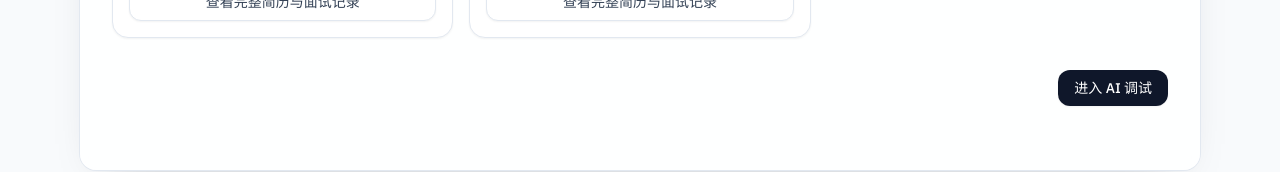
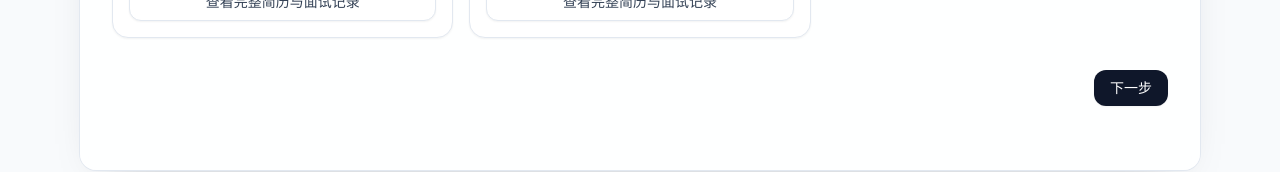
Before and after one commit to RucWenQ/recruitment, a React (Vite) app: page /page2 in a window 1280 px wide. Shown: the part 598-770 px from the top of the page. Built offline with nearby package versions, Linux system fonts and the light colour scheme.

Commit message:
update apikey

```diff
--- a/src/pages/Page2.jsx
+++ b/src/pages/Page2.jsx
@@ -41,7 +41,7 @@ function Page2() {
           className="btn-primary"
           onClick={() => navigate(group === "control" ? "/page6" : "/page3")}
         >
-          {group === "control" ? "进入候选人评价" : "进入 AI 调试"}
+          {group === "control" ? "下一步" : "下一步"}
         </button>
       </div>
     </div>
```
Also changed, not shown: 1 other file (tests, documents, lock files or other folders).
